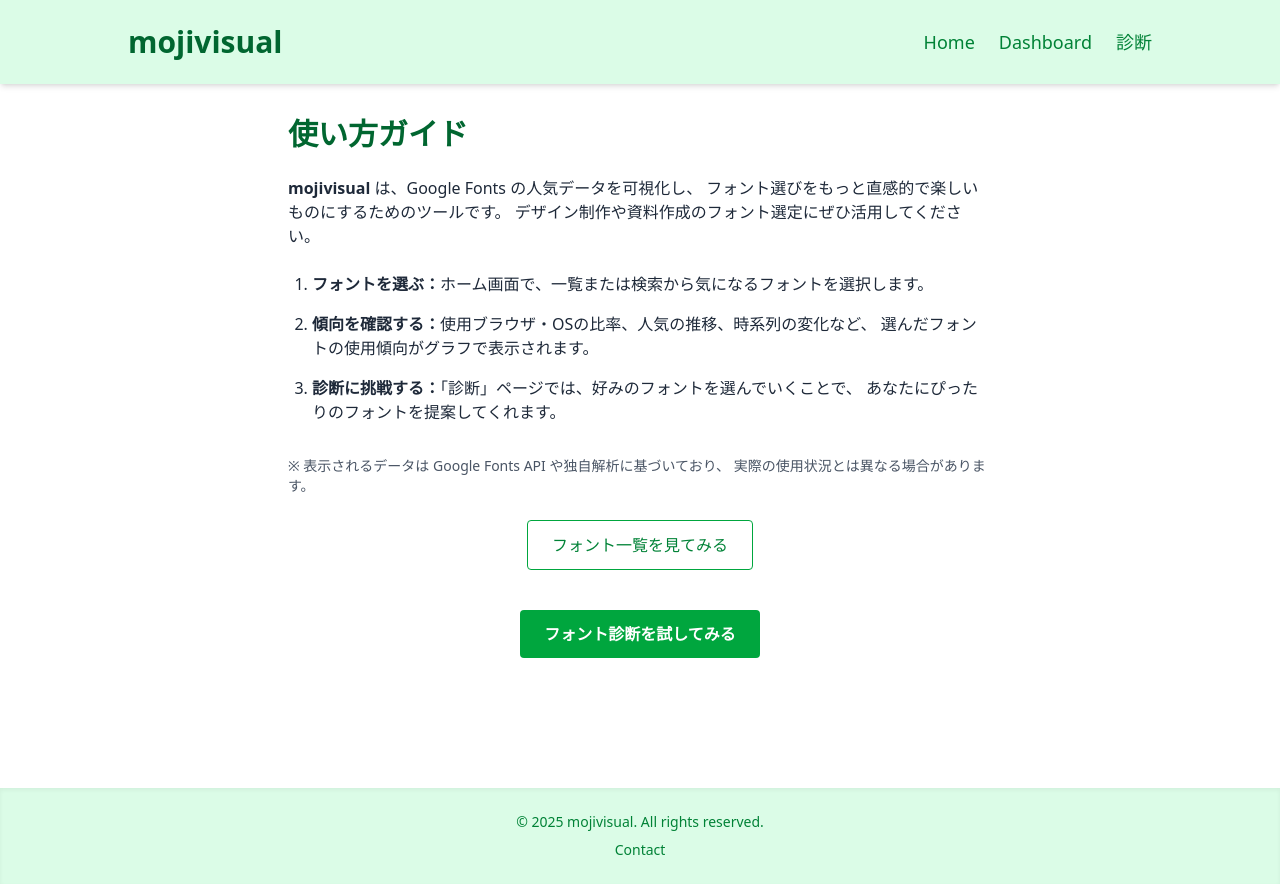
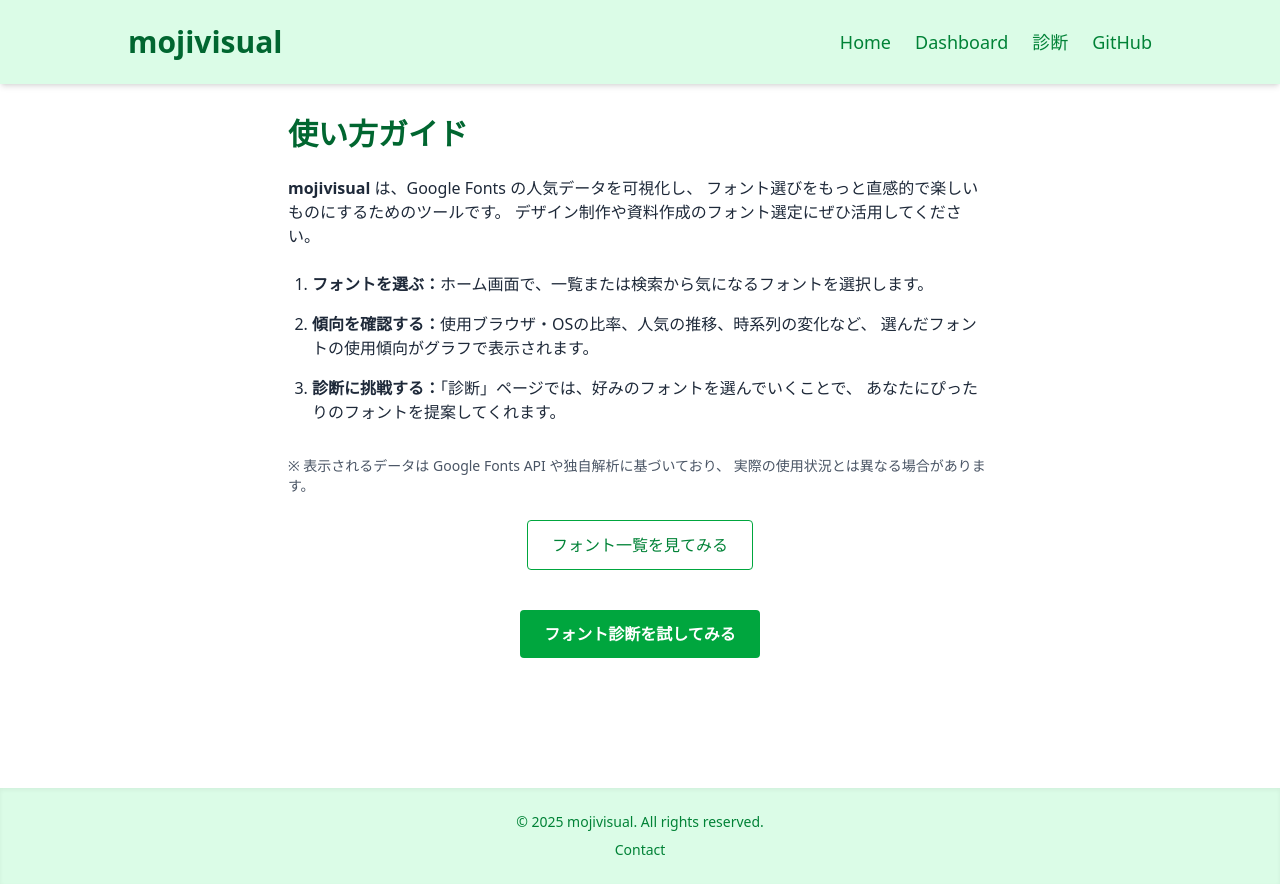
Before and after one commit to minmmmmin/font, a React (Vite) app: page / in a window 1280 px wide. Built offline with nearby package versions, Linux system fonts and the light colour scheme.

Commit message:
GitHubの追加

```diff
--- a/src/components/Header.jsx
+++ b/src/components/Header.jsx
@@ -17,6 +17,14 @@
           <Link to="/quiz" className="hover:underline">
             診断
           </Link>
+          <a
+            href="https://github.com/minmmmmin/font"
+            target="_blank"
+            rel="noopener noreferrer"
+            className="hover:underline"
+          >
+            GitHub
+          </a>
         </nav>
       </div>
     </header>
```
